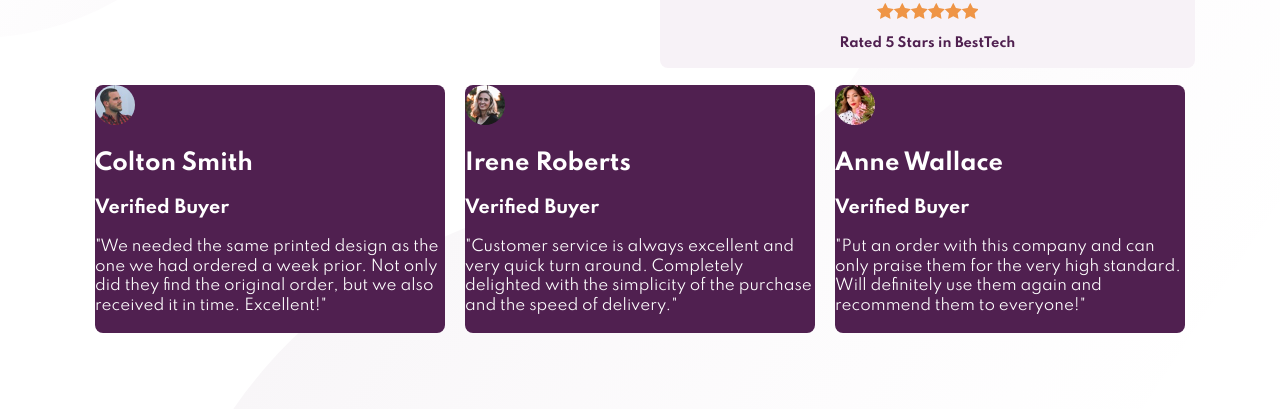
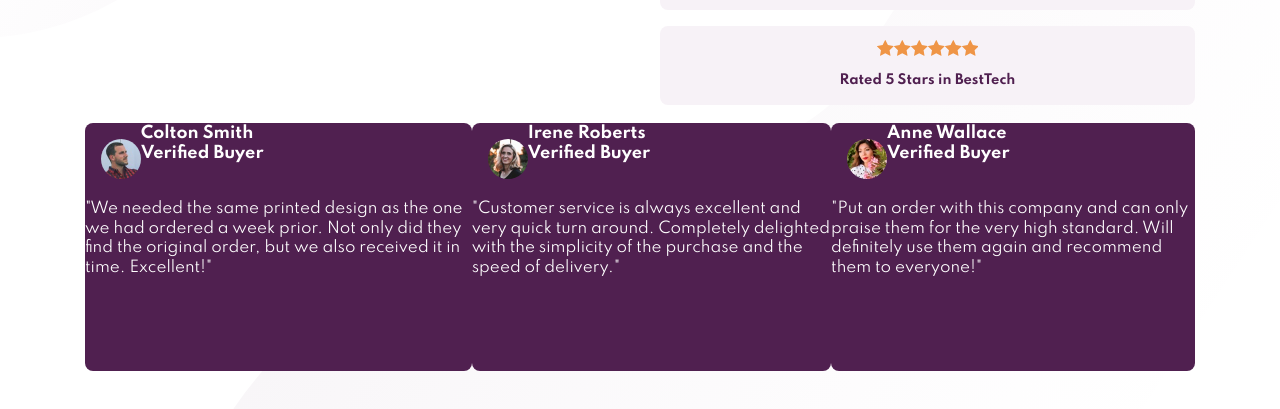
Before and after one commit to Drallas/Social-proof-section, a plain HTML site: page index.html in a window 1280 px wide. Shown: the part 325-734 px from the top of the page. Drawn offline with Linux system fonts and the light colour scheme.

Commit message:
cards raw layout done.

```diff
--- a/index.html
+++ b/index.html
@@ -50,33 +50,43 @@
 
         <!-- Cards Section -->
         <section class="grid__cards">
-          <div class="cards">
+
           <div class="cards__item">
+            <div class="card__top">
+              <div>
                 <img
-                class="cards__image"
+                  class="card__image"
                   src="/images/image-colton.jpg"
                   alt="Colton Smith"
                 />
+              </div>
+              <div>
                 <h2>Colton Smith</h2>
                 <h3>Verified Buyer</h3>
+              </div>
+            </div>
 
             <p>
               "We needed the same printed design as the one we had ordered a
-                week prior. Not only did they find the original order, but we
-                also received it in time. Excellent!"
+              week prior. Not only did they find the original order, but we also
+              received it in time. Excellent!"
             </p>
           </div>
-          </div>
 
-          <div class="cards">
           <div class="cards__item">
+            <div class="card__top">
+              <div>
                 <img
-                class="cards__image"
+                  class="card__image"
                   src="/images/image-irene.jpg"
                   alt="Irene Roberts"
                 />
+              </div>
+              <div>
                 <h2>Irene Roberts</h2>
                 <h3>Verified Buyer</h3>
+              </div>
+            </div>
 
               <p>
                 "Customer service is always excellent and very quick turn
@@ -84,18 +94,18 @@
                 and the speed of delivery."
               </p>
             </div>
-          </div>
 
-          <div class="cards">
           <div class="cards__item">
-              <img
-                class="cards__image"
+            <div class="card__top">
+              <div><img
+                class="card__image"
                 src="/images/image-anne.jpg"
                 alt="Anne Wallace"
               />
-              <h2>Anne Wallace</h2>
-              <h3>Verified Buyer</h3>
-
+            </div>
+              <div><h2>Anne Wallace</h2>
+              <h3>Verified Buyer</h3></div>
+              </div>
               <p>
                 "Put an order with this company and can only praise them for the
                 very high standard. Will definitely use them again and recommend
@@ -103,6 +113,7 @@
               </p>
             </div>
           </div>
+
         </section>
       </main>
     </div>
--- a/style.css
+++ b/style.css
@@ -52,7 +52,7 @@ body {
     url(/images/bg-pattern-bottom-mobile.svg);
   background-position: left 0rem top 0rem, right 0rem bottom 0rem;
   background-repeat: no-repeat, no-repeat;
-  padding: 75px 24px;
+  padding: 75px 24px 0 24px;
 }
 
 .grid {
@@ -114,9 +114,19 @@ body {
   margin-bottom: 1rem;
 }
 
-.cards__image {
+.cards__item h2, h3 {
+  margin: 0 ;
+  font-size: 1rem;
+}
+
+.card__top {
+    display: flex;
+}
+
+.card__image {
   border-radius: 100px;
   width: 40px;
+  margin: 1rem 0 0 1rem;
 }
 
 /* Media Query for Desktop */
```
Lines whose indentation alone changed are shown as unchanged.
